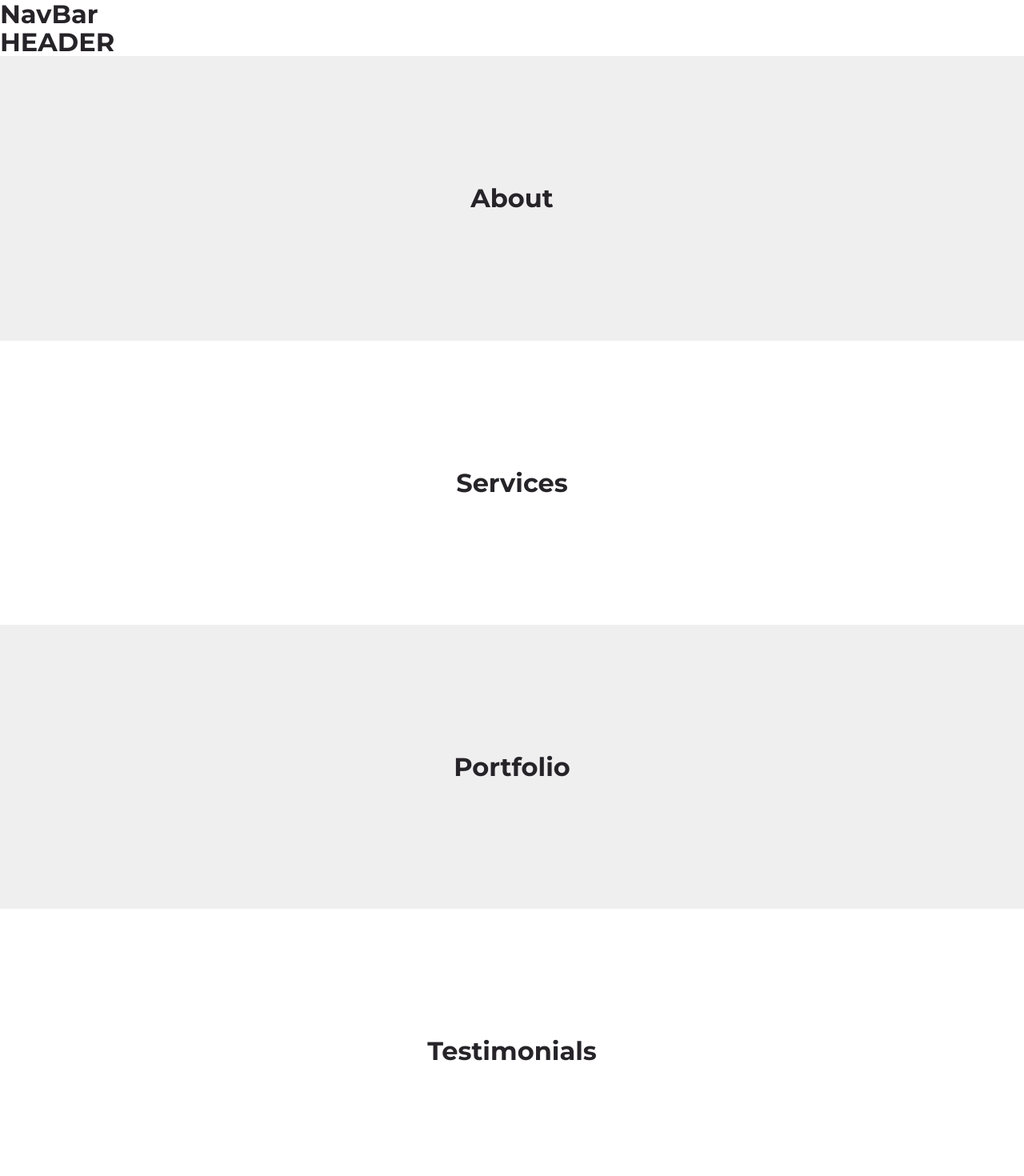
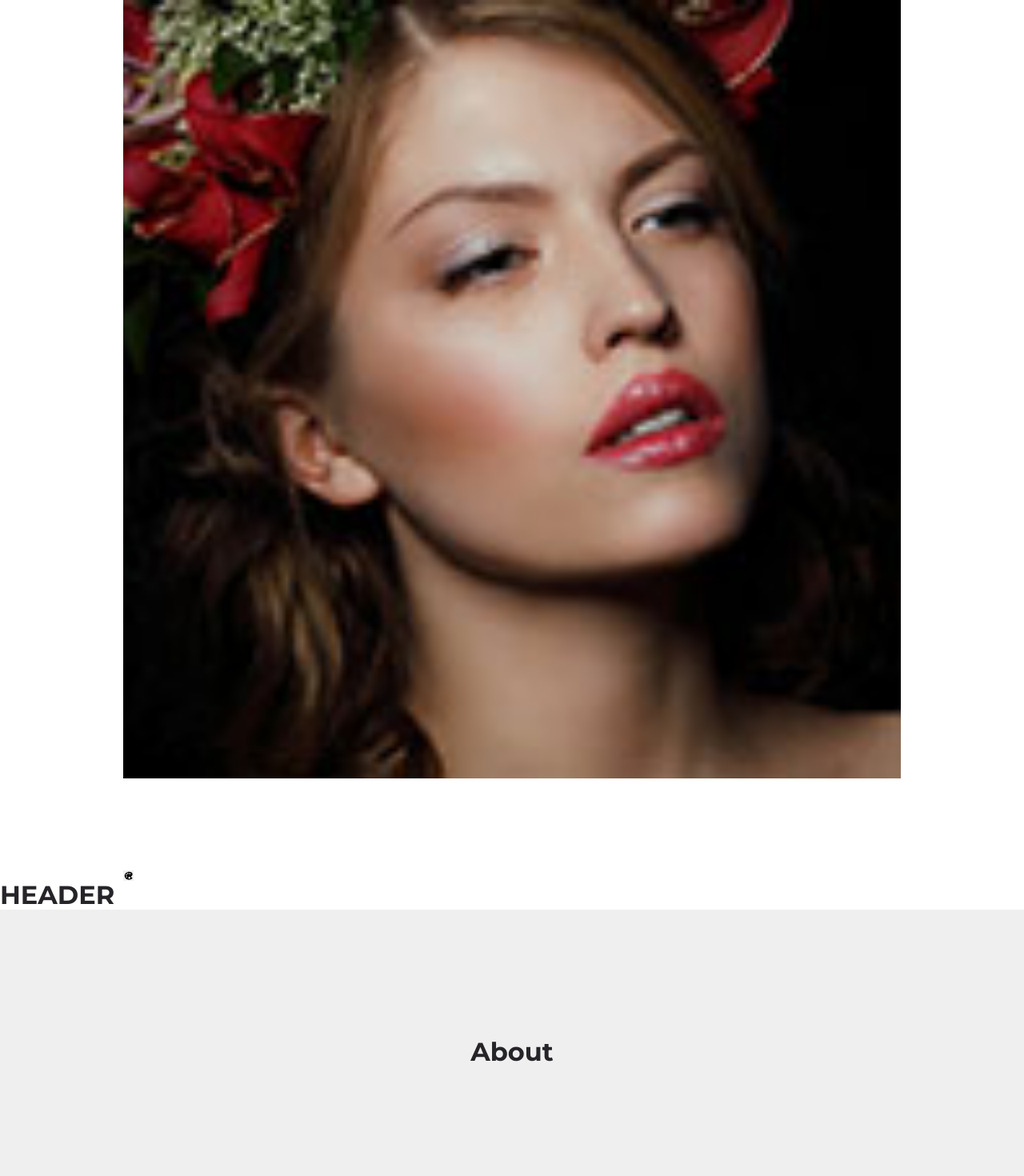
Before and after one commit to kakil/kakilportfolio, a React (Create React App) app: page / in a window 1280 px wide. Shown: the top 1470 px of the page at 80% size. Built offline with nearby package versions, Linux system fonts and the light colour scheme.

Commit message:
Completed framework for the Navbar.

```diff
--- a/package.json
+++ b/package.json
@@ -8,6 +8,7 @@
     "@testing-library/user-event": "^13.5.0",
     "react": "^18.2.0",
     "react-dom": "^18.2.0",
+    "react-icons": "^4.8.0",
     "react-scripts": "5.0.1",
     "web-vitals": "^2.1.4"
   },
--- a/src/sections/navbar/Navbar.jsx
+++ b/src/sections/navbar/Navbar.jsx
@@ -1,8 +1,23 @@
 import './navbar.css'
+import Logo from '../../assets/logo.jpg'
+import data from './data'
+import {IoIosColorPalette} from 'react-icons/io'
 
 const Navbar = () => {
   return (
-    <nav id="navbar"><h2>NavBar</h2></nav>
+    <nav id="navbar">
+      <div className="container nav_container">
+        <a href="index.html" className='nav_logo'>
+          <img src={Logo} alt="Logo" />
+        </a>
+        <ul className="nav_menu">
+          {
+            data.map(item => <li key={item.id}><a href={item.link}>{item.title}</a></li>)
+          }
+        </ul>
+        <button id='theme_icon'><IoIosColorPalette/></button>
+      </div>
+    </nav>
   )
 }
 
--- /dev/null
+++ b/src/sections/navbar/data.js
@@ -0,0 +1,9 @@
+const data = [
+    {id: 1, link: '#', title: 'Home'},
+    {id: 2, link: '#about', title: 'About'},
+    {id: 3, link: '#services', title: 'Services'},
+    {id: 4, link: '#portfolio', title: 'Portfolio'},
+    {id: 5, link: '#contact', title: 'Contact'},
+]
+
+export default data;
```
Also changed, not shown: 1 other file (tests, documents, lock files or other folders).
